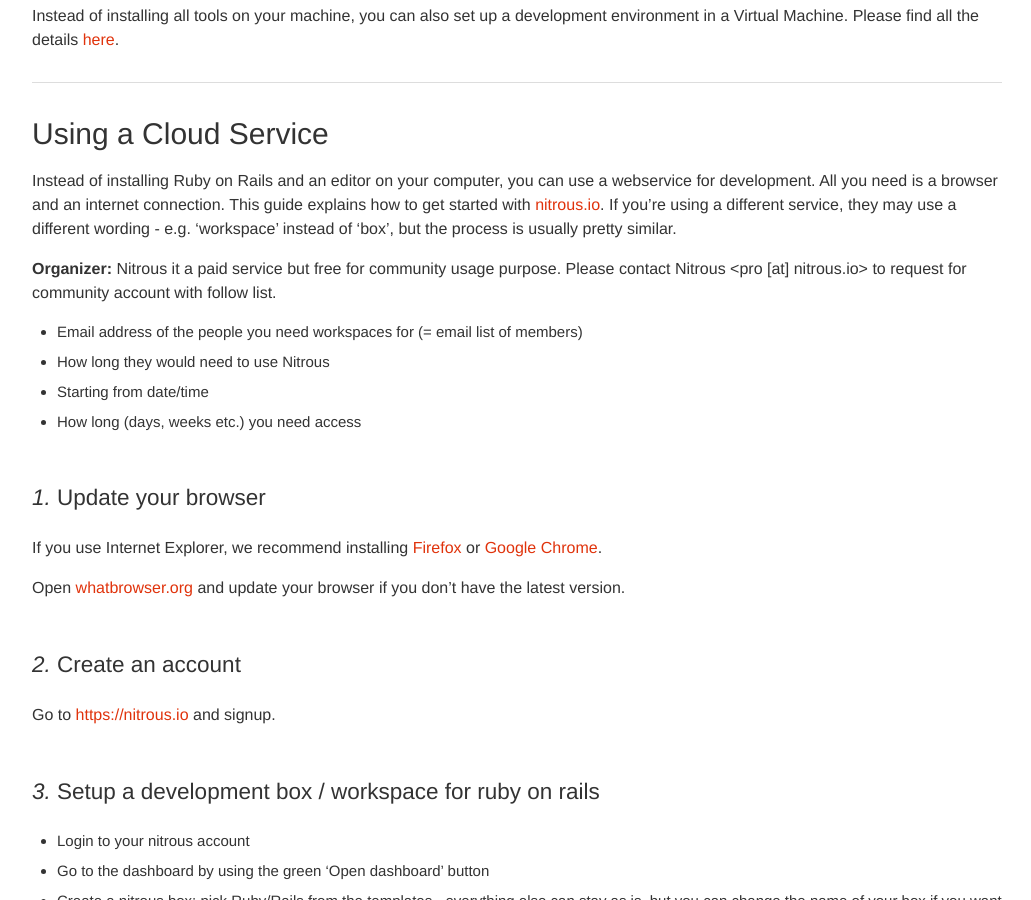
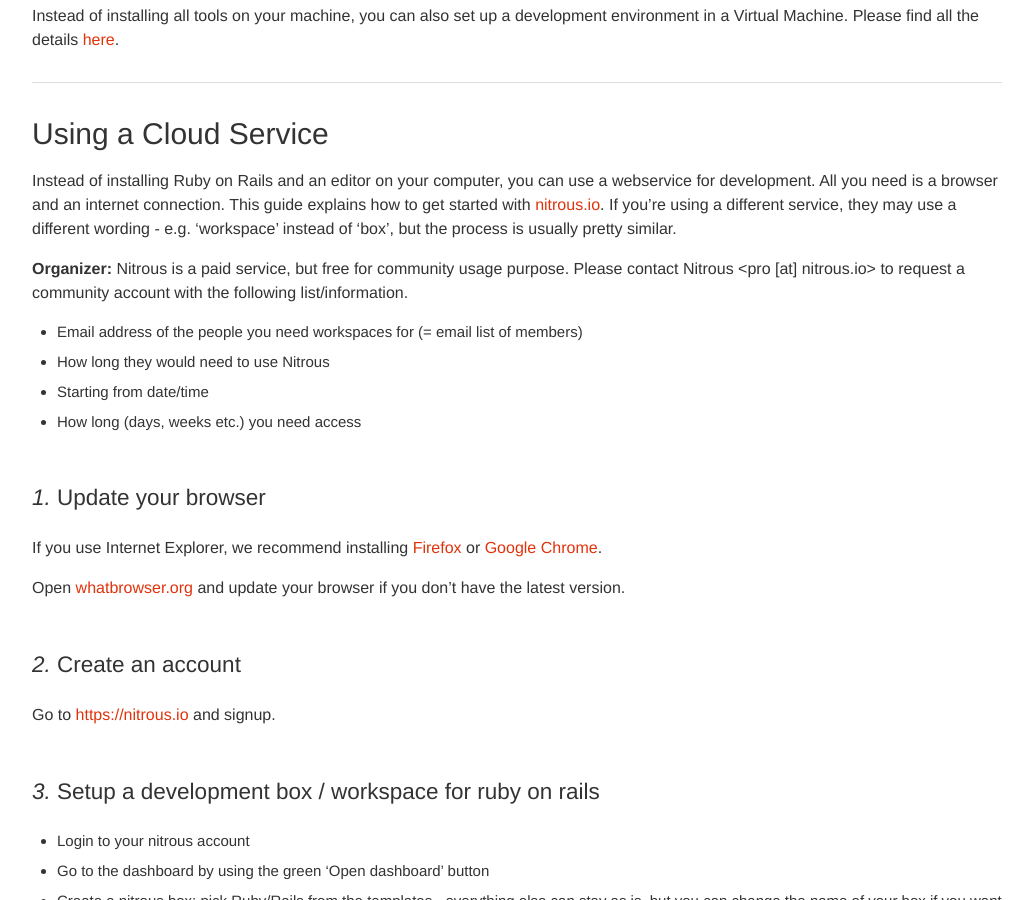
Before and after one commit to railsgirls/guides.railsgirls.com, a Jekyll site: the page built from _posts/2013-05-02-install.markdown, in a window 1280 px wide and 900 px high, scrolled down 6759 px. Shown: the whole window, without its empty margins (53-1084 px from the left). Built offline with Jekyll 4.4.1, drawn with Linux system fonts in a browser that asks for light colours; nearby versions of some CDN libraries.

Commit message:
Correct sentences to request nitrous.

```diff
--- a/_posts/2013-05-02-install.markdown
+++ b/_posts/2013-05-02-install.markdown
@@ -276,7 +276,7 @@
 
 Instead of installing Ruby on Rails and an editor on your computer, you can use a webservice for development. All you need is a browser and an internet connection. This guide explains how to get started with [nitrous.io](https://nitrous.io). If you're using a different service, they may use a different wording - e.g. 'workspace' instead of 'box', but the process is usually pretty similar.
 
-**Organizer:** Nitrous it a paid service but free for community usage purpose. Please contact Nitrous <pro [at] nitrous.io> to request for community account with follow list.
+**Organizer:** Nitrous is a paid service, but free for community usage purpose. Please contact Nitrous <pro [at] nitrous.io> to request a community account with the following list/information.
 
 - Email address of the people you need workspaces for (= email list of members)
 - How long they would need to use Nitrous
```
